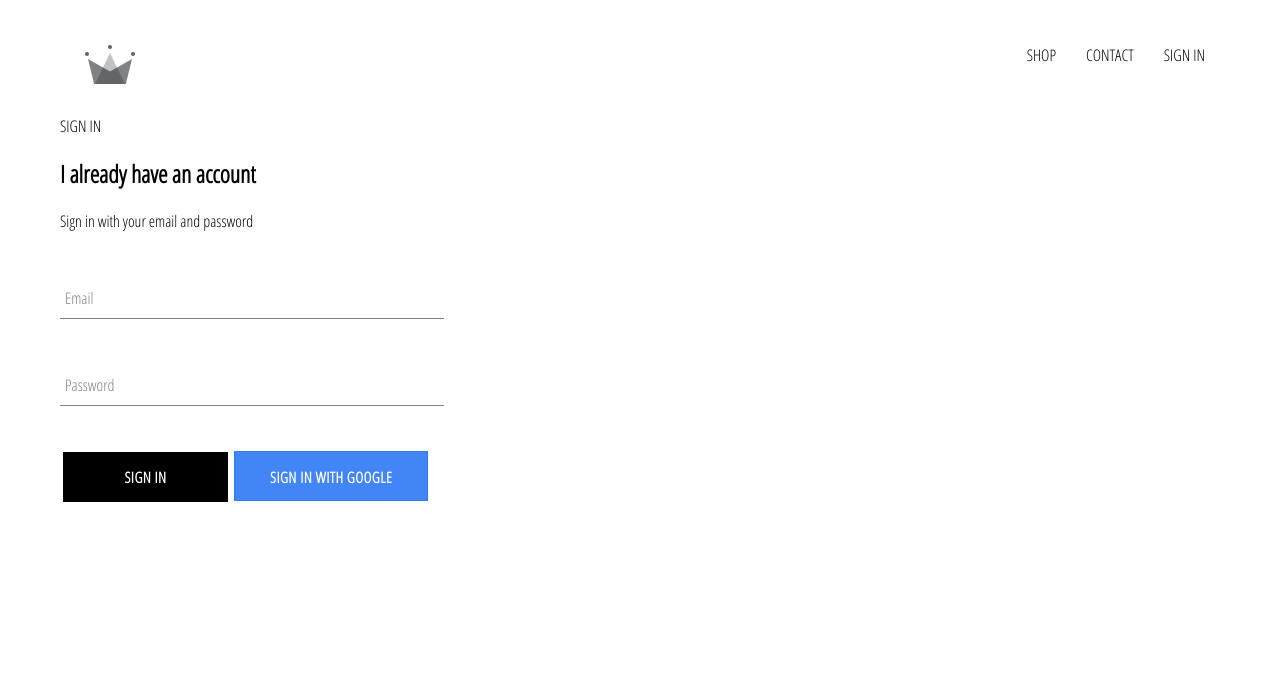
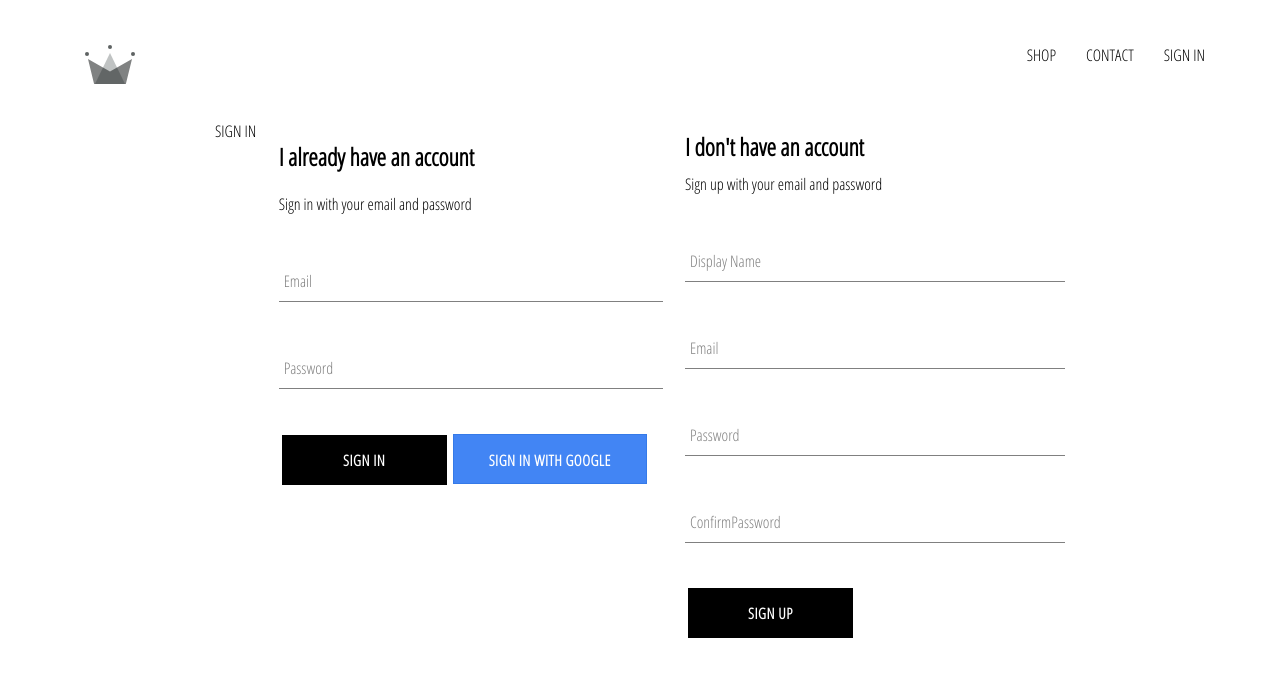
Before and after one commit to Svetloslav15/e-commerce, a React (Create React App) app: page /signin in a window 1280 px wide. Shown: the top 676 px of the page. Built offline with nearby package versions, Linux system fonts and the light colour scheme; no server answers.

Commit message:
feat(SignUp): add sign up with email and password functionality

```diff
--- a/src/App.js
+++ b/src/App.js
@@ -5,7 +5,7 @@
 import HomePage from './pages/home-page/home-page';
 import ShopPage from "./pages/shop-page/shop-page";
 import SignInAndSignUpPage from "./pages/sign-in-and-sign-up-page/sign-in-and-sign-up-page";
-import {auth} from './firebase/firebase';
+import {auth, createUserProfileDocument} from './firebase/firebase';
 
 class App extends Component {
     constructor() {
@@ -19,8 +19,22 @@
     unsubscribeFromAuth = null;
 
     componentDidMount() {
-        this.unsubscribeFromAuth = auth.onAuthStateChanged(user => {
-            this.setState({currentUser: user});
+        this.unsubscribeFromAuth = auth.onAuthStateChanged(async userAuth => {
+            console.log(userAuth);
+            if (userAuth) {
+                const userRef = await createUserProfileDocument(userAuth);
+
+                userRef.onSnapshot(snapshot => {
+                   this.setState({
+                       currentUser: {
+                           id: snapshot.id,
+                           ...snapshot.data()
+                       }
+                   })
+                });
+            }
+
+            this.setState({currentUser: userAuth})
         })
     }
 
--- /dev/null
+++ b/src/components/sign-up/sign-up.jsx
@@ -0,0 +1,94 @@
+import React, {Component} from 'react';
+
+import FormInput from '../form-input/form-input';
+import CustomButtom from '../custom-button/custom-button';
+
+import {auth, createUserProfileDocument} from "../../firebase/firebase";
+import './sign-up.scss';
+
+class SignUp extends Component {
+    constructor() {
+        super();
+
+        this.state = {
+            displayName: '',
+            email: '',
+            password: '',
+            confirmPassword: ''
+        }
+    }
+
+    handleSubmit = async (event) => {
+        event.preventDefault();
+        const {displayName, email, password, confirmPassword} = this.state;
+
+        if (password !== confirmPassword) {
+            alert('Passwords don"t match');
+            return;
+        }
+
+        try {
+            const {user} = await auth.createUserWithEmailAndPassword(email, password);
+
+            await createUserProfileDocument(user, {displayName});
+            this.setState({
+                displayName: '',
+                email: '',
+                password: '',
+                confirmPassword: ''
+            });
+
+        } catch (error) {
+            console.log(error);
+        }
+    };
+
+    handleChange = (event) => {
+       const {name, value} = event.target;
+       this.setState({[name]: value});
+    };
+
+    render() {
+        const {displayName, email, password, confirmPassword} = this.state;
+
+        return (
+            <div className="sign-up">
+                <h2 className="title">I don't have an account</h2>
+                <span>Sign up with your email and password</span>
+                <form onSubmit={this.handleSubmit} className="sign-up-form">
+                    <FormInput
+                        type='text'
+                        name='displayName'
+                        value={displayName}
+                        onChange={this.handleChange}
+                        label='Display Name'
+                        required/>
+                    <FormInput
+                        type='email'
+                        name='email'
+                        value={email}
+                        onChange={this.handleChange}
+                        label='Email'
+                        required/>
+                    <FormInput
+                        type='password'
+                        name='password'
+                        value={password}
+                        onChange={this.handleChange}
+                        label='Password'
+                        required/>
+                    <FormInput
+                        type='password'
+                        name='confirmPassword'
+                        value={confirmPassword}
+                        onChange={this.handleChange}
+                        label='ConfirmPassword'
+                        required/>
+                    <CustomButtom type='submit'>SIGN UP</CustomButtom>
+                </form>
+            </div>
+        )
+    }
+}
+
+export default SignUp;
--- /dev/null
+++ b/src/components/sign-up/sign-up.scss
@@ -0,0 +1,9 @@
+.sign-up {
+  display: flex;
+  flex-direction: column;
+  width: 380px;
+
+  .title {
+    margin: 10px 0;
+  }
+}
--- a/src/firebase/firebase.js
+++ b/src/firebase/firebase.js
@@ -11,6 +11,26 @@
     messagingSenderId: "600208848896",
     appId: "1:600208848896:web:f1ed5f0e3973228a8540e5",
     measurementId: "G-FZ0G8NNW6T"
+};
+export const createUserProfileDocument = async (userAuth, additionalData) => {
+    if (userAuth) {
+        const userRef = firestore.doc(`users/${userAuth.uid}`);
+        const snapShot = await userRef.get();
+
+        if (!snapShot.exists) {
+            const {displayName, email} = userAuth;
+            const createdAt = new Date();
+
+            try {
+                await userRef.set({
+                    displayName, email, createdAt, ...additionalData
+                })
+            } catch (error) {
+                console.log(error);
+            }
+        }
+        return userRef;
+    }
 };
 
 firebase.initializeApp(firebaseConfig);
--- a/src/pages/sign-in-and-sign-up-page/sign-in-and-sign-up-page.jsx
+++ b/src/pages/sign-in-and-sign-up-page/sign-in-and-sign-up-page.jsx
@@ -1,11 +1,13 @@
 import React from 'react';
 import './sign-in-and-sign-up-page.scss';
 import SignIn from "../../components/sign-in/sign-in";
+import SignUp from "../../components/sign-up/sign-up";
 
 const SignInAndSignUpPage = () => (
     <div className="sign-in-and-sign-up">
         SIGN IN
         <SignIn/>
+        <SignUp/>
     </div>
 );
 
--- a/src/pages/sign-in-and-sign-up-page/sign-in-and-sign-up-page.scss
+++ b/src/pages/sign-in-and-sign-up-page/sign-in-and-sign-up-page.scss
@@ -0,0 +1,6 @@
+.sign-in-and-sign-up {
+  width: 850px;
+  display: flex;
+  justify-content: space-between;
+  margin: 30px auto;
+}
```
